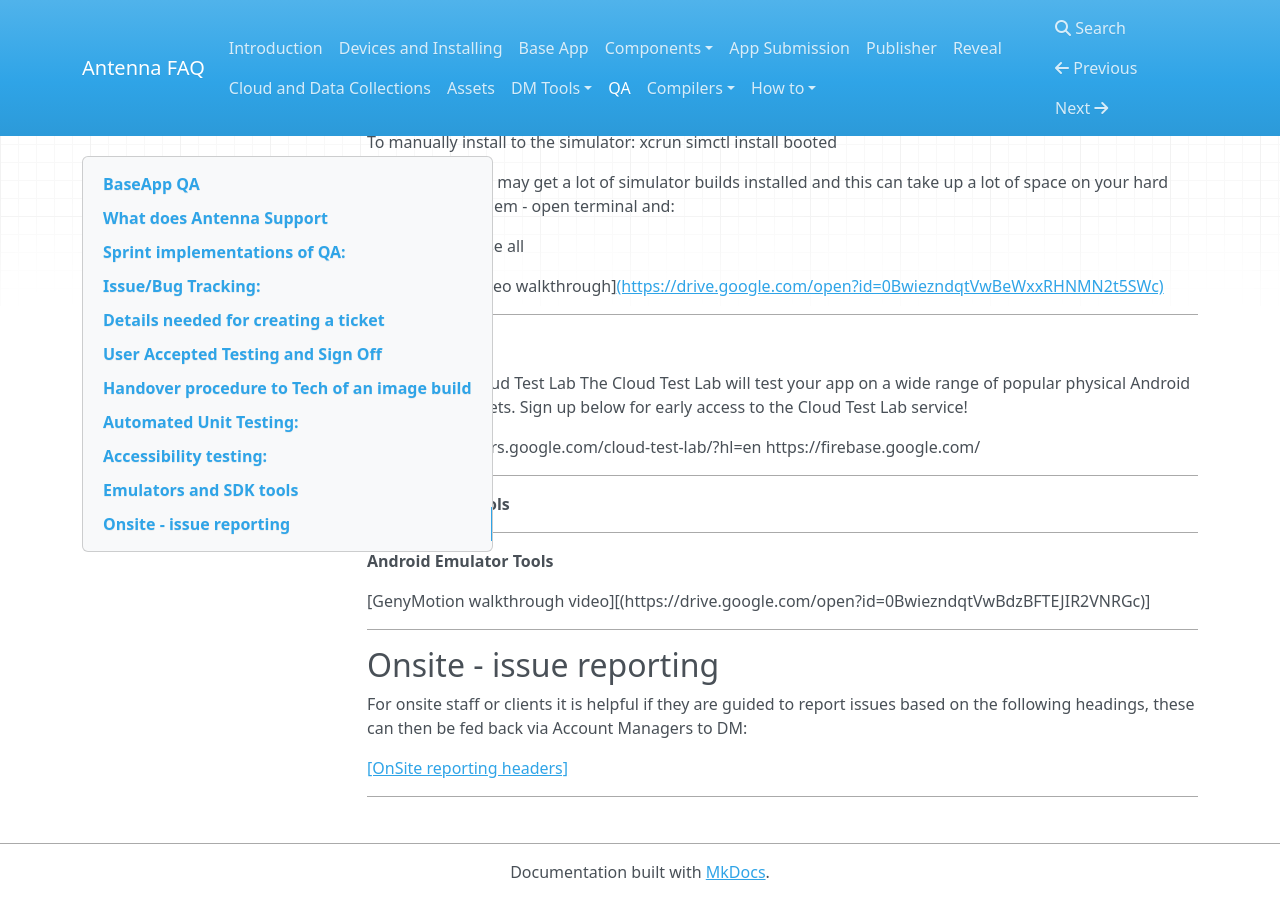
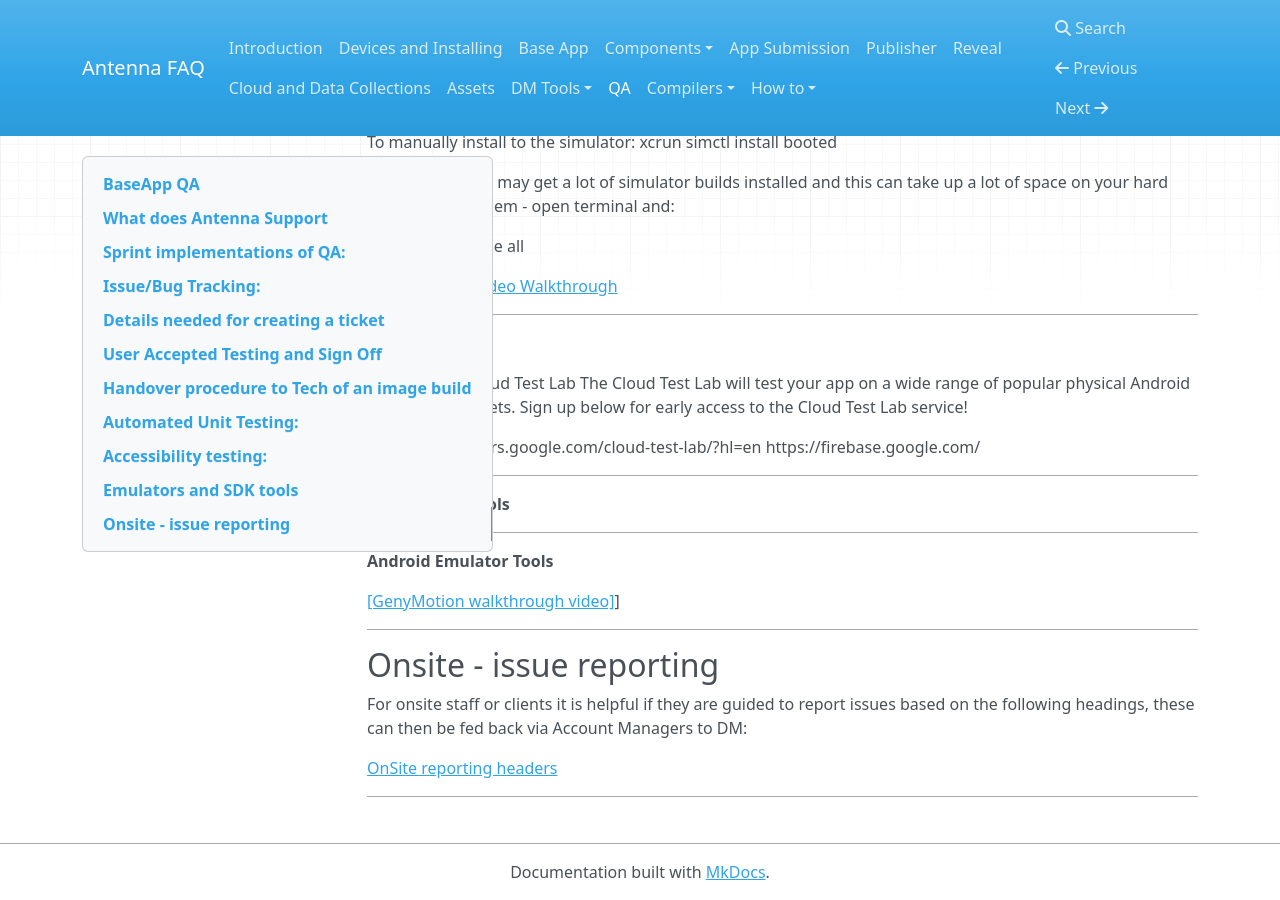
Before and after one commit to denovo/Antenna-faq, an MkDocs documentation site: the page built from docs/qa.md, in a window 1280 px wide and 900 px high, scrolled down 3384 px. Built offline with MkDocs 1.6.1, drawn with Linux system fonts in a browser that asks for light colours; nearby versions of some CDN libraries; old or Windows-style settings are respelled for this version of MkDocs.

Commit message:
Updated qa.md

```diff
--- a/docs/qa.md
+++ b/docs/qa.md
@@ -158,7 +158,7 @@ After a while you may get a lot of simulator builds installed and this can take
 
 xcrun simctl erase all
 
-[iOS Simulator ideo walkthrough][(https://drive.google.com/open?id=0BwiezndqtVwBeWxxRHNMN2t5SWc)]((https://drive.google.com/open?id=0BwiezndqtVwBeWxxRHNMN2t5SWc) "iOS Simulator Video Walkthrough")
+[iOS Simulator Video Walkthrough](https://drive.google.com/open?id=0BwiezndqtVwBeWxxRHNMN2t5SWc)
 
 
 ----
@@ -185,7 +185,7 @@ https://developers.google.com/cloud-test-lab/?hl=en  https://firebase.google.com
 
 **Android Emulator Tools**
 
-[GenyMotion walkthrough video][(https://drive.google.com/open?id=0BwiezndqtVwBdzBFTEJIR2VNRGc)]
+[[GenyMotion walkthrough video]](https://drive.google.com/open?id=0BwiezndqtVwBdzBFTEJIR2VNRGc)]
 
 ------
 
@@ -194,6 +194,6 @@ https://developers.google.com/cloud-test-lab/?hl=en  https://firebase.google.com
 
 For onsite staff or clients it is helpful if they are guided to report issues based on the following headings, these can then be fed back via Account Managers to DM:
 
-[[OnSite reporting headers]]((https://docs.google.com/document/d/1uF8ZClcG3p34tGFvQVEQBkaeyIQX56TDmYXh0p7pSEA/edit))
+[OnSite reporting headers](https://docs.google.com/document/d/1uF8ZClcG3p34tGFvQVEQBkaeyIQX56TDmYXh0p7pSEA/edit)
 
 -----
```
